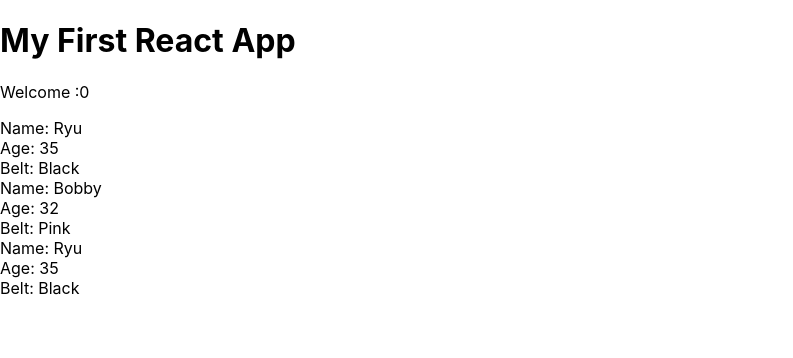
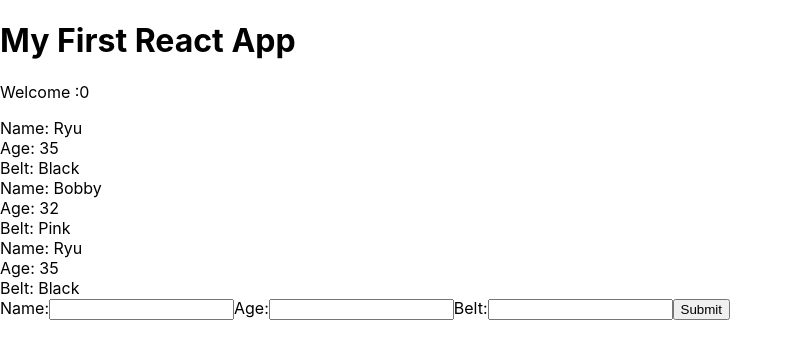
Before and after one commit to gonzalezsoriano777/REACT, a React (Create React App) app in the folder my-app/: page / in a window 1280 px wide. Shown: the top 358 px of the page, without its empty margins (0-793 px from the left). Built offline with nearby package versions, Linux system fonts and the light colour scheme.

Commit message:
Forms Revisited and Changed Entirely

```diff
--- /dev/null
+++ b/my-app/src/AddHG.js
@@ -0,0 +1,36 @@
+import React, { Component } from 'react'
+
+
+class AddHG extends Component {
+    state = {
+        name: null,
+        age: null,
+        belt: null
+    }
+    handleChange = (e) => {
+        this.setState({
+            [e.target.id]: e.target.value // get the target of the current element were on and the value
+        })
+    }
+    handleSubmit = (e) => {
+        e.preventDefault();
+        console.log(this.state)
+    }
+    render(){
+    return (
+        <div>
+         <form onSubmit={this.handleSubmit}>
+           <label htmlFor="name">Name:</label>
+           <input type="text" id="name" onChange={this.handleChange} />
+           <label htmlFor="name">Age:</label>
+           <input type="text" id="age" onChange={this.handleChange} />
+           <label htmlFor="name">Belt:</label>
+           <input type="text" id="belt" onChange={this.handleChange} />
+           <button>Submit</button>
+           </form>
+         </div>
+        )
+    }
+}
+
+export default AddHG // must export the component here to import it to another file
--- a/my-app/src/App.js
+++ b/my-app/src/App.js
@@ -1,6 +1,6 @@
 import React, { Component } from 'react';
 import HG from './HG'; // This is nesting components since your importing a file and putting it into another file
-// import './App.css';
+import AddHG from './AddHG';
 
 class App extends Component {// Hey! Once your here it best to delete the code that's a default so that you can create your very own react app
   state = {
@@ -16,6 +16,7 @@
        <h1>My First React App</h1>
        <p>Welcome :0</p>
        <HG HGI={this.state.HGI} />
+       <AddHG />
        </div>
       // the HG tag is just calling the data in the HG.js file and merging it with the App.js file
     );
--- a/my-app/src/HG.js
+++ b/my-app/src/HG.js
@@ -2,8 +2,8 @@
 
 
 const HGS = ({HGI}) => { // there's different methods to have the props show up using the const of HGS and the function executed inside it
-       //const { HGI } = props; // this is another way of calling the objects and assigning them to a variable (called de-structuring)
         const HGList = HGI.map(HGIs => {
+         if(HGIs.age > 20){ // this means if the age is over 20 then it stays in the page but if it isn't then it will be removed
            return (
          <div className="HGIs" key={HGIs.id}>
          <div>Name: { HGIs.name }</div>
@@ -11,10 +11,14 @@
           <div>Belt: { HGIs.belt }</div>
           </div>
           )
+         } else {
+          return null
+        }
        })
       return(
         <div className="ninja-list">
         { HGList }
+
          </div>
          )
         }
```
Lines whose indentation alone changed are shown as unchanged.
